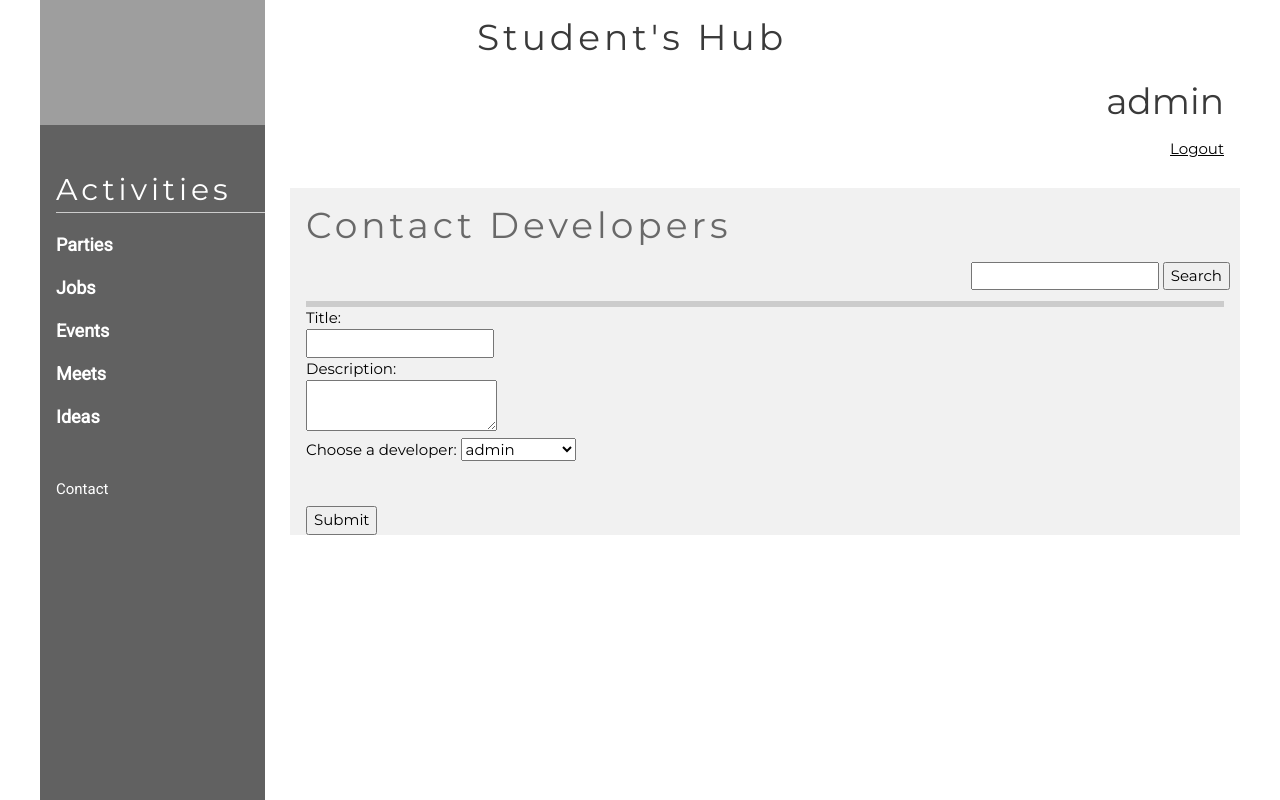
After one commit to AlexNica11/WAD_project, a Django app: page /contact/dev/ in a window 1280 px wide. The commit adds this page. Run offline with Django 4.2, Linux system fonts and the light colour scheme; a user stored in the database is signed in; data comes from the database, SQL or seed files in the repository; both versions use the stored data as it was after the commit; grey boxes are pictures that could not be loaded.

Commit message:
contacts page added
only the page is added, it is not connected to the database

```diff
--- a/StudentHub/templates/StudentHub/ActivityBlueprint.html
+++ b/StudentHub/templates/StudentHub/ActivityBlueprint.html
@@ -99,5 +99,8 @@
             <h3 class="w3-margin-left">GooseDuck Inc. SRL</h3>
             <h4 class="w3-margin-left">As a brand new startup, our company wants to bring people closer together through technology.</h4>
         {% endif %}
+    {% if activity == 'contact' %}
+        <a href="{% url 'contact_dev' %}">Contact Dev</a>
+    {% endif %}
     </div>
 {% endblock %}
--- a/StudentHub/templates/StudentHub/Blueprint.html
+++ b/StudentHub/templates/StudentHub/Blueprint.html
@@ -222,6 +222,7 @@
             {% elif activity == 'ideas'%}Ideas
             {% elif activity == 'contact'%}Contact
             {% elif activity == 'search'%}Search
+            {% elif activity == 'contact_dev'%}Contact Developers
             {% else %}Explore
             {% endif %}
         </h1>
--- /dev/null
+++ b/StudentHub/templates/StudentHub/ContactDev.html
@@ -0,0 +1,46 @@
+{% extends 'StudentHub/Blueprint.html' %}
+
+{% block content %}
+    {% if messages %}
+        <ul class="messages">
+            {% for message in messages %}
+                <li{% if message.tags %} class="{{ message.tags }}"{% endif %}>{{ message }}</li>
+            {% endfor %}
+        </ul>
+    {% endif %}
+    <form action="save/" method="post">
+        {% csrf_token %}
+        Title:<br>
+        <input name="title">
+        <br>
+        {#        Subject:<br>#}
+        {#        <input name="subject">#}
+        {#        <br>#}
+        {#        Author:<br>#}
+        {#        <input name="author">#}
+        {#        <br>#}
+{#        End Date:<br>#}
+{#        <input name="date_end" type="datetime-local">#}
+{#        <br>#}
+        Description:<br>
+        <textarea name="description"></textarea>
+        <br>
+{#        Dev :<br>#}
+{#        <input name="developer">#}
+        <label for="devs">Choose a developer:</label>
+        <select name="developer" id="devs" required>
+            {% for x in devList %}
+                <option>{{ x.username }}</option>
+            {% endfor %}
+        </select>
+        <br>
+        {#        Text:<br>#}
+        {#        <input name="text">#}
+        {#        <input name="date_now" type="datetime-local" id="date_now"hidden>#}
+        <br><br>
+        <input type="submit" value="Submit">
+    </form>
+    <script>
+        document.getElementById('date_now').innerHTML=Date.now().toString();
+    </script>
+{% endblock %}
--- a/StudentHub/urls.py
+++ b/StudentHub/urls.py
@@ -24,4 +24,6 @@ urlpatterns = [
     path('<slug:slug>/edit/<int:id>/', views.editpost, name='editpost'),
     path('<slug:slug>/edit/<int:id>/save/', views.editpost_save, name='editpost_save'),
     path('search/bar/', views.search_bar, name='search'),
+    path('contact/dev/', views.contact_dev, name='contact_dev'),
+    path('contact/dev/save/', views.contact_dev_save, name='contact_dev_save'),
 ]
--- a/StudentHub/views.py
+++ b/StudentHub/views.py
@@ -253,3 +253,30 @@ def search_bar(request):
         'checkPermission': checkUserPermission(request),
     }
     return HttpResponse(template.render(context, request))
+
+
+def contact_dev(request):
+    if not request.user.is_authenticated:
+        return redirect('login-user')
+    template = loader.get_template('StudentHub/ContactDev.html')
+    devList = User.objects.all().values() # this has to be replaced with contacts
+    context = {
+        'activity': 'contact_dev',
+        'devList': devList,
+    }
+    return HttpResponse(template.render(context, request))
+
+
+def contact_dev_save(request):
+    title = request.POST['title']
+    date_now = datetime.datetime.today().strftime('%Y-%m-%d %H:%M')
+    description = request.POST['description']
+    developer = request.POST['developer']
+
+    if (not title.isidentifier()) or description.isspace() or description == '':
+        messages.error(request, 'Please complete all the fields with the right values.')
+        return HttpResponseRedirect(reverse('contact_dev'))
+
+    #print(title, ' ', date_now, ' ', description, ' ', developer)
+
+    return HttpResponseRedirect(reverse('hub'))
```
Also changed, not shown: db.sqlite3, 1 other file.
